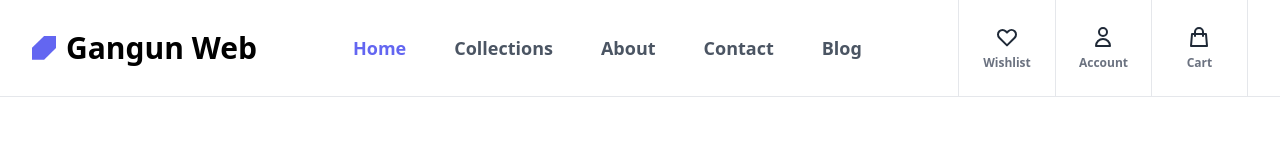
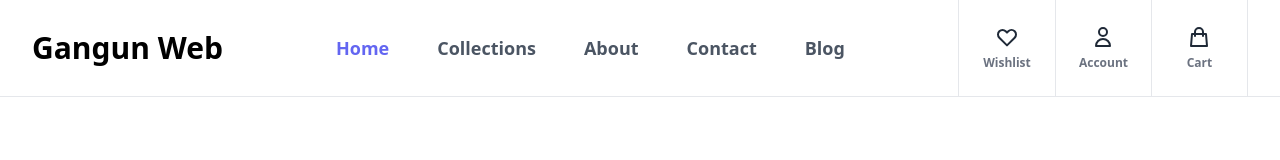
Before and after one commit to Shogo-Sekine/Shogo-Sekine.github.io, a website: page src/index.html in a window 1280 px wide. Drawn offline with nearby package versions, Linux system fonts and the light colour scheme.

Commit message:
add header

```diff
--- a/src/index.html
+++ b/src/index.html
@@ -4,7 +4,7 @@
     <meta charset="UTF-8" />
     <meta http-equiv="X-UA-Compatible" content="IE=edge" />
     <meta name="viewport" content="width=device-width, initial-scale=1.0" />
-    <title>TailwindCSS Page</title>
+    <title>Gangun Web</title>
     <link
       href="https://unpkg.com/tailwindcss@^2/dist/tailwind.min.css"
       rel="stylesheet"
@@ -24,17 +24,6 @@
             class="inline-flex items-center text-black-800 text-2xl md:text-3xl font-bold gap-2.5"
             aria-label="logo"
           >
-            <svg
-              width="95"
-              height="94"
-              viewBox="0 0 95 94"
-              class="w-6 h-auto text-indigo-500"
-              fill="currentColor"
-              xmlns="http://www.w3.org/2000/svg"
-            >
-              <path d="M96 0V47L48 94H0V47L48 0H96Z" />
-            </svg>
-
             Gangun Web
           </a>
           <!-- logo - end -->
```
